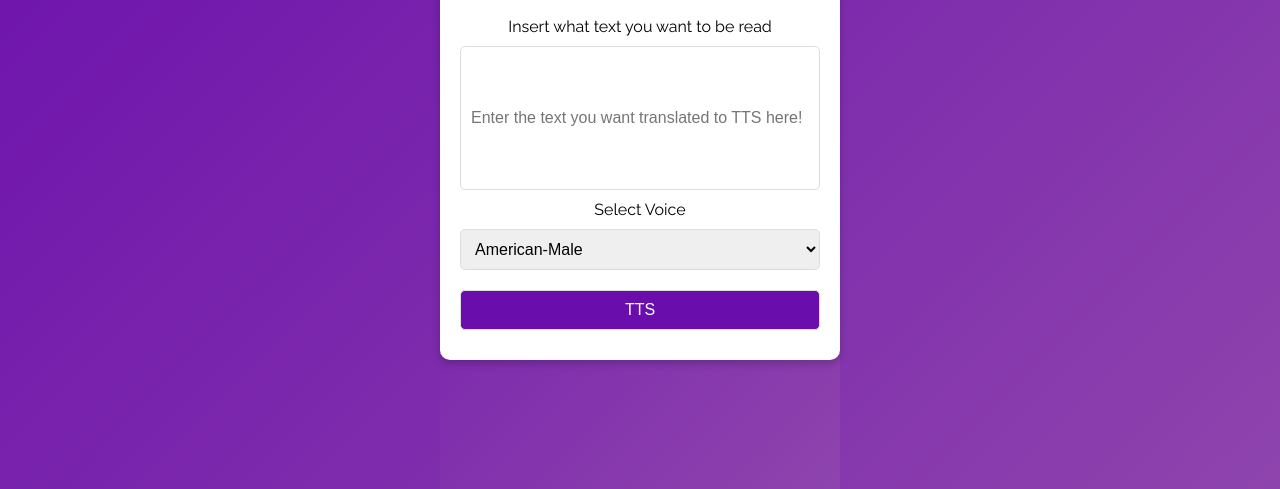
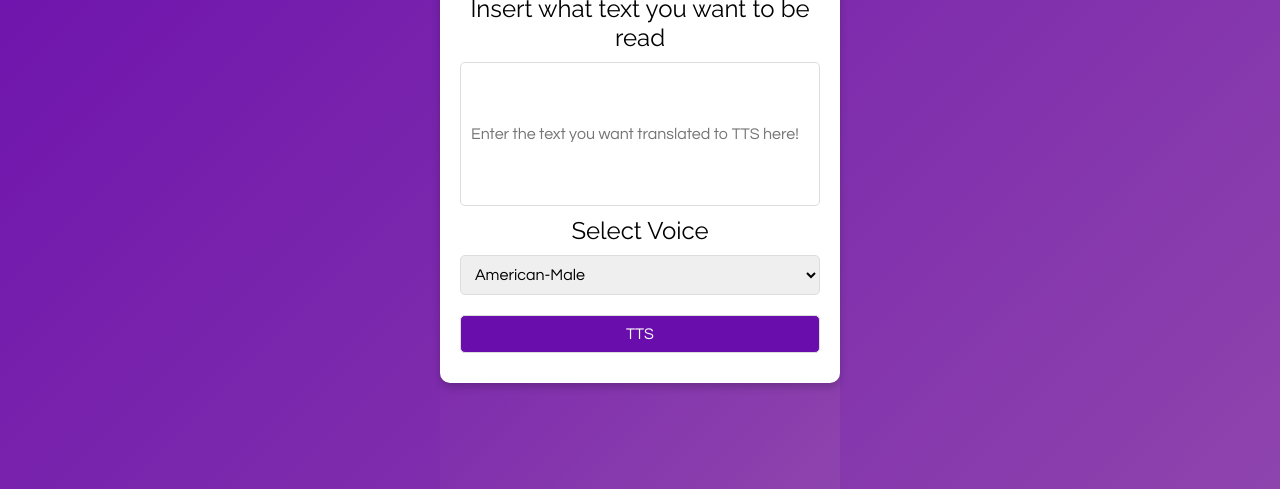
Before and after one commit to si1ent-306/jspractice, a website: page Projects/TTSReader/index.html in a window 1280 px wide. Shown: the part 311-800 px from the top of the page. Drawn offline with Linux system fonts and the light colour scheme.

Commit message:
added style and base logic

```diff
--- a/Projects/TTSReader/style.css
+++ b/Projects/TTSReader/style.css
@@ -33,6 +33,7 @@ body, html {
 }
 #container label{
     font-family: "Raleway", sans-serif ;
+    font-size: 1.5rem;
 }
 /* Style the header inside the container */
 #div-header {
@@ -48,6 +49,7 @@ input, select, button {
     border: 1px solid #ddd; /* Set a light gray border */
     border-radius: 5px; /* Round the corners */
     font-size: 1rem; /* Set font size */
+    font-family: "Century Gothic", sans-serif;
 }
 input{
     height: 9rem;
```
